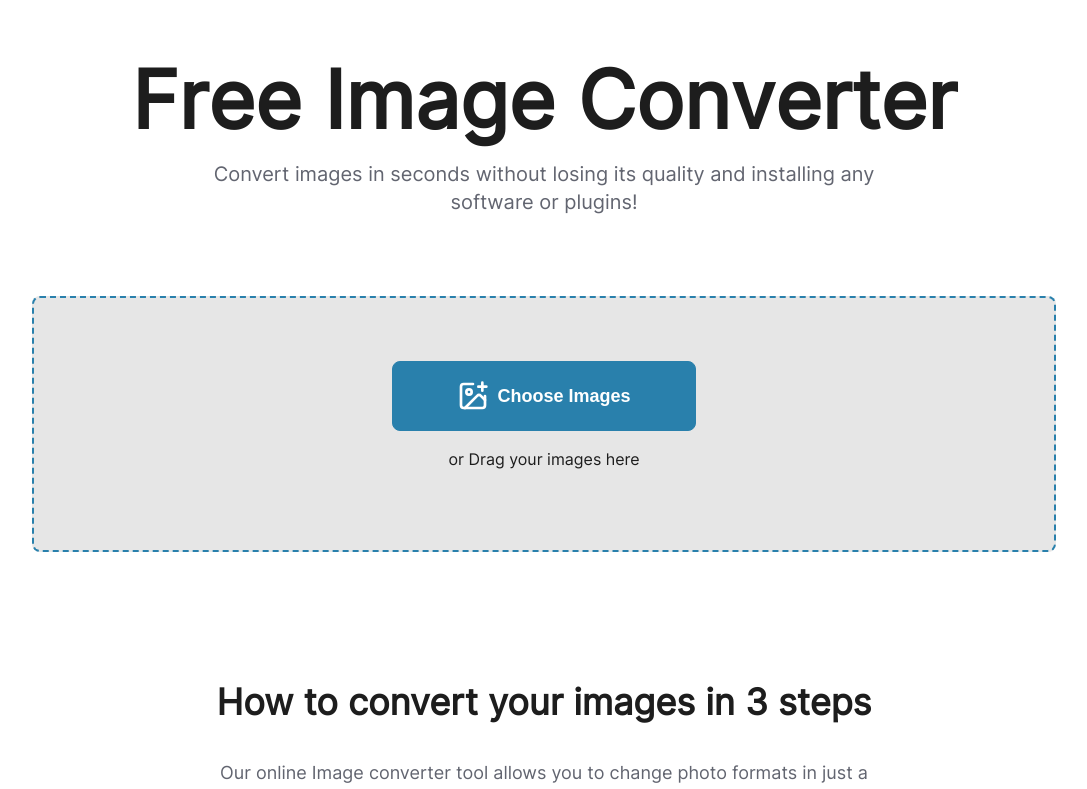
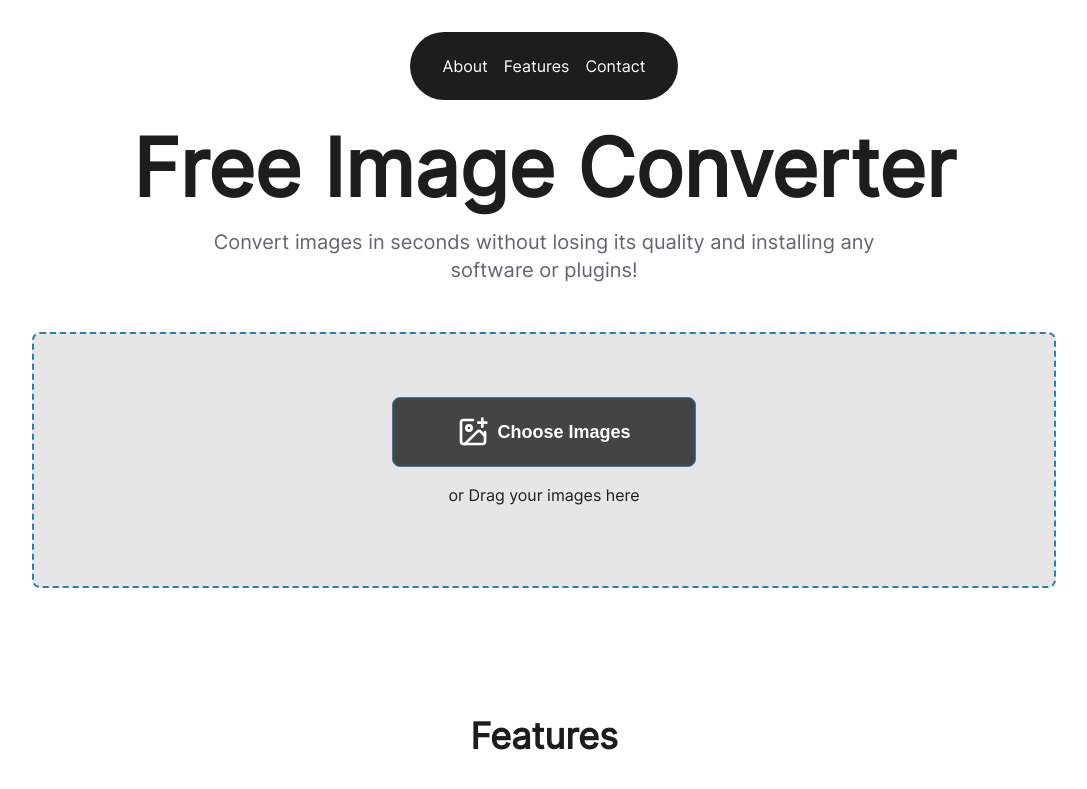
Before and after one commit to Drakening/image-converter, a React (Create React App) app: page / in a window 1280 px wide. Shown: the top 789 px of the page, without its empty margins (96-1183 px from the left). Built offline with nearby package versions, Linux system fonts and the light colour scheme.

Commit message:
navbar ui

```diff
--- a/src/App.css
+++ b/src/App.css
@@ -10,7 +10,7 @@ body {
     background-color: #fff;
     color: #1d1d1d;
     font-family: 'Inter', sans-serif;
-    margin: auto;
+    margin: 0 auto;
     max-width: 1440px;
     display: flex;
     justify-content: center;
@@ -20,3 +20,11 @@ body {
   h1 {
     margin-bottom: 20px;
   }
+
+  li {
+    list-style-type: none;
+  }
+
+  a {
+    text-decoration: none;
+  }
--- a/src/App.js
+++ b/src/App.js
@@ -1,24 +1,15 @@
 import React from 'react';
-import Hero from './components/Hero/Hero'
-import ImageUploader from './components/Converter/ImageUploader';
-import ImageComparison from './components/Comparison/ImageComparison';
-import Steps from './components/Steps/Steps';
-import About from './components/About/About';
-import Contact from './components/Contact/Contact';
-import Footer from './components/Footer/Footer';
 import './App.css';
+import Homepage from './Homepage';
+import { Navbar } from './components/Navbar/Navbar';
+
 
 
 function App() {
   return (
     <div className="App">
-      <Hero />
-      <ImageUploader />
-      <Steps />
-      <ImageComparison />
-      <About />
-      <Contact />
-      <Footer />
+      <Navbar/>
+      <Homepage/>
     </div>
   );
 }
--- a/src/components/Converter/ImageUploader.jsx
+++ b/src/components/Converter/ImageUploader.jsx
@@ -98,6 +98,11 @@ const ImageUploader = () => {
                 <option value="webp">WEBP</option>
                 <option value="ico">ICO</option>
               </select>
+              <div className="progress-container">
+                <div className="progress-bar" style={{ width: `${fileWrapper.progress}%` }}>
+                  {fileWrapper.progress}%
+                </div>
+              </div>
               <button onClick={() => handleConvert(index)}>Convert</button>
               {fileWrapper.convertedFile && (
                 <a href={fileWrapper.convertedFile} download={`converted.${fileWrapper.format}`}>
@@ -106,11 +111,7 @@ const ImageUploader = () => {
               )}
             </div>
             <button className="remove-button" onClick={() => handleRemove(index)}>X</button>
-            <div className="progress-container">
-              <div className="progress-bar" style={{ width: `${fileWrapper.progress}%` }}>
-                {fileWrapper.progress}%
-              </div>
-            </div>
+
           </div>
         ))}
       </div>
--- a/src/components/Converter/imageUploader.css
+++ b/src/components/Converter/imageUploader.css
@@ -87,7 +87,7 @@
 
 .image-uploader select,
 .image-uploader button {
-  background-color: #2980ac;
+  background-color: #444444;
   color: #ffffff;
   font-size: 18px;
   cursor: pointer;
@@ -124,21 +124,22 @@
 }
 
 .image-uploader .progress-container {
-  position: absolute;
-  bottom: 10px;
-  left: 10px;
-  right: 10px;
   height: 10px;
+  width: 80px;
   background-color: #444444;
   border-radius: 5px;
 }
 
 .image-uploader .progress-bar {
   height: 100%;
-  background-color: #2980ac;
+  background-color: #42d13d;
   border-radius: 5px;
   text-align: center;
-  color: #fff;
+  color: #000000;
   line-height: 10px;
-  font-size: 10px;
+  font-size: 14px;
+  text-align: center;
+  display:flex;
+  justify-content: center;
+  align-items: center;
 }
--- a/src/components/Hero/Hero.jsx
+++ b/src/components/Hero/Hero.jsx
@@ -1,13 +1,11 @@
 import React from 'react';
-import Flip from "./Flip";
 import './hero.css';
 
 const Hero = () => {
-  const words = ["Free Image Converter", "Gratis beeldomskakelaar"];
   return (
     <section className="hero-section">
       <div className="hero-content">
-        <h1><Flip words={words} /></h1>
+        <h1>Free Image Converter</h1>
         <p>Convert images in seconds without losing its quality and installing any software or plugins!</p>
       </div>
     </section>
--- a/src/components/Hero/hero.css
+++ b/src/components/Hero/hero.css
@@ -3,7 +3,7 @@
   align-items: center;
   justify-content: center;
   text-align: center;
-  padding: 4rem 0;
+  padding: 4rem 0 2rem;
 }
 
 .hero-content {
@@ -51,8 +51,8 @@
 /* Tablets */
 @media (min-width: 601px) and (max-width: 1024px) {
   .hero-section {
-    padding: 3rem 2rem;
-  }
+    padding: 3rem 2rem 1rem;
+}
   .hero-section h1 {
     font-size: 4rem;
     line-height: 4.5rem;
--- /dev/null
+++ b/src/components/Navbar/Nav.module.css
@@ -0,0 +1,84 @@
+.navbar {
+    display: flex;
+    max-width: fit-content;
+    position: fixed;
+    top: 10px;
+    inset-inline: 0;
+    margin-inline: auto;
+    border: 1px solid transparent;
+    border-color: rgba(255, 255, 255, 0.2);
+    border-radius: 9999px;
+    background-color: #fff;
+    box-shadow: 0px 2px 3px -1px rgba(0, 0, 0, 0.1), 0px 1px 0px 0px rgba(25, 28, 33, 0.02), 0px 0px 0px 1px rgba(25, 28, 33, 0.08);
+    z-index: 5000;
+    padding-right: 8px;
+    padding-left: 32px;
+    padding-top: 8px;
+    padding-bottom: 8px;
+    align-items: center;
+    justify-content: center;
+    gap: 16px;
+  }
+
+  .navLink {
+    display: flex;
+    align-items: center;
+    gap: 4px;
+    color: #4a5568;
+    text-decoration: none;
+  }
+
+  .navLink:hover {
+    color: #718096;
+  }
+
+  .navLinkDark {
+    color: #f7fafc;
+  }
+
+  .navLinkDark:hover {
+    color: #e2e8f0;
+  }
+
+  .icon {
+    height: 1rem;
+    width: 1rem;
+    color: #4a5568;
+  }
+
+  .iconDark {
+    color: #f7fafc;
+  }
+
+  .navText {
+    display: none;
+  }
+
+  .navTextSm {
+    display: block;
+    font-size: 0.875rem;
+  }
+
+  button {
+    border: 1px solid rgba(255, 255, 255, 0.2);
+    color: #000;
+    font-size: 0.875rem;
+    font-weight: 500;
+    position: relative;
+    padding-left: 16px;
+    padding-right: 16px;
+    padding-top: 8px;
+    padding-bottom: 8px;
+    border-radius: 9999px;
+  }
+
+  button::after {
+    content: '';
+    position: absolute;
+    inset-inline: 0;
+    width: 50%;
+    margin-inline: auto;
+    bottom: 0;
+    height: 1px;
+    background: linear-gradient(to right, transparent, #4299e1, transparent);
+  }
--- a/src/components/Navbar/Navbar.jsx
+++ b/src/components/Navbar/Navbar.jsx
@@ -1,32 +1,19 @@
-import React from 'react';
-import { Link } from 'react-router-dom';
-import { FaGithub } from 'react-icons/fa';
-import styles from './Navbar.module.css';
+import React from "react";
 
-function Navbar() {
+import styles from "./Navbar.module.css";
+
+export function Navbar() {
   return (
-    <header className={styles.header}>
-      <div className={styles.container}>
-        <Link to="/" className={`${styles.link} lg:text-xl`}>
-          FileFlexConverter
-        </Link>
-        <div className="flex flex-row items-center h-full">
-          <Link to="/about" className={styles.textLink}>
-            About
-          </Link>
-
-          <Link
-            id="github"
-            to="https://github.com/rahmadnasutionn/file-flex-converter"
-            className={styles.iconLink}
-          >
-            <FaGithub className={styles.icon} />
-            <span className={styles.screenReaderOnly}>Github Icon</span>
-          </Link>
+    <div className={styles.navbarContainer}>
+      <nav className={styles.navbarMenu}>
+        <div className={styles.linksWrapper}>
+          <ul className={styles.link}>
+              <li><a href="#about">About</a></li>
+              <li><a href="#features">Features</a></li>
+              <li><a href="#contact">Contact</a></li>
+          </ul>
         </div>
-      </div>
-    </header>
+      </nav>
+    </div>
   );
 }
-
-export default Navbar;
--- a/src/components/Navbar/Navbar.module.css
+++ b/src/components/Navbar/Navbar.module.css
@@ -1,72 +1,36 @@
-.header {
-  position: sticky;
-  top: 0;
-  left: 0;
-  z-index: 50;
-  width: 100%;
-  max-width: 100%;
-  height: 72px;
-  padding: 12px 0;
-  background-color: var(--header-bg);
-}
+.navbarContainer {
+    position: relative;
+    display: flex;
+    justify-content: center;
+    align-items: center;
+  }
 
-.container {
-  display: flex;
-  flex-direction: row;
-  justify-content: space-between;
-  align-items: center;
-  max-width: 960px;
-  gap: 8px;
-  height: 100%;
-  margin: 0 auto;
-}
+  .navbarMenu {
+    position: relative;
+    top: 2rem;
+    max-width: 32rem;
+    z-index: 50;
+    background-color: #1d1d1d;
+    border-radius: 9999px;
+    box-shadow: #a1a1a1;
+    padding: 1.5rem 2rem;
+    display: flex;
+    justify-content: center;
+    gap: 1rem;
+  }
 
-.link {
-  font-size: 1rem;
-  display: inline-flex;
-  padding: 12px;
-  border-radius: 8px;
-  transition: background-color 0.3s;
-}
+  .linksWrapper {
+    display: flex;
+  }
 
-.link:hover {
-  background-color: var(--hover-bg-light);
-}
+  .link {
+    display: flex;
+    flex-direction: row;
+    gap: 1rem;
+    font-size: 0.875rem;
+  }
 
-.link:focus,
-.link:hover {
-  outline: none;
-  background-color: var(--hover-bg-dark);
-}
-
-.textLink {
-  font-size: 0.875rem;
-  font-weight: normal;
-  padding: 6px 12px;
-  border-radius: 8px;
-  transition: background-color 0.3s;
-}
-
-.iconLink {
-  font-size: 0.875rem;
-  font-weight: normal;
-  padding: 6px 12px;
-  border-radius: 8px;
-  transition: background-color 0.3s;
-}
-
-.icon {
-  width: 20px;
-  height: 20px;
-}
-
-.screenReaderOnly {
-  position: absolute;
-  width: 1px;
-  height: 1px;
-  margin: -1px;
-  padding: 0;
-  overflow: hidden;
-  clip: rect(0, 0, 0, 0);
-  border: 0;
-}
+  .link li a {
+    color: white;
+    font-size: 16px;
+  }
```
Also changed, not shown: src/appBranch.js (deleted, +0 -26 lines), src/components/Navbar/Nav.jsx (added, +66 -0 lines).
